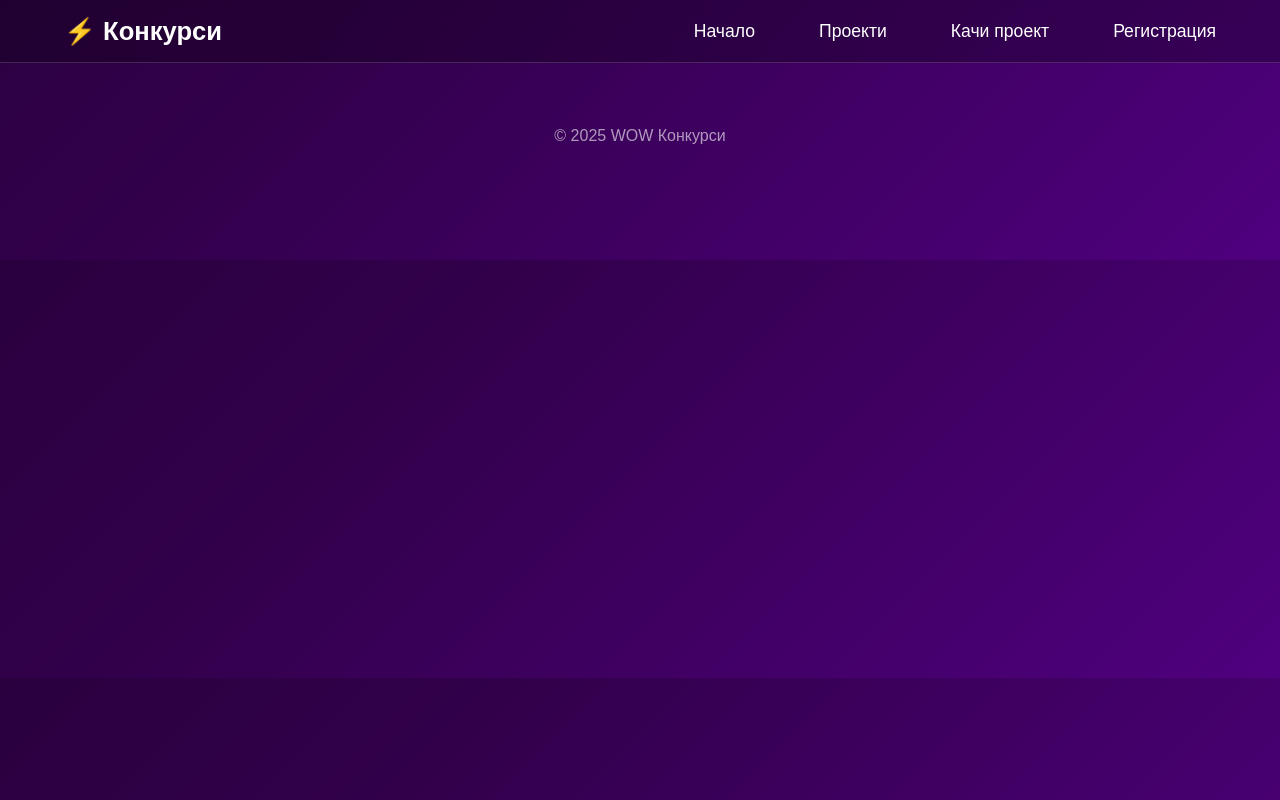
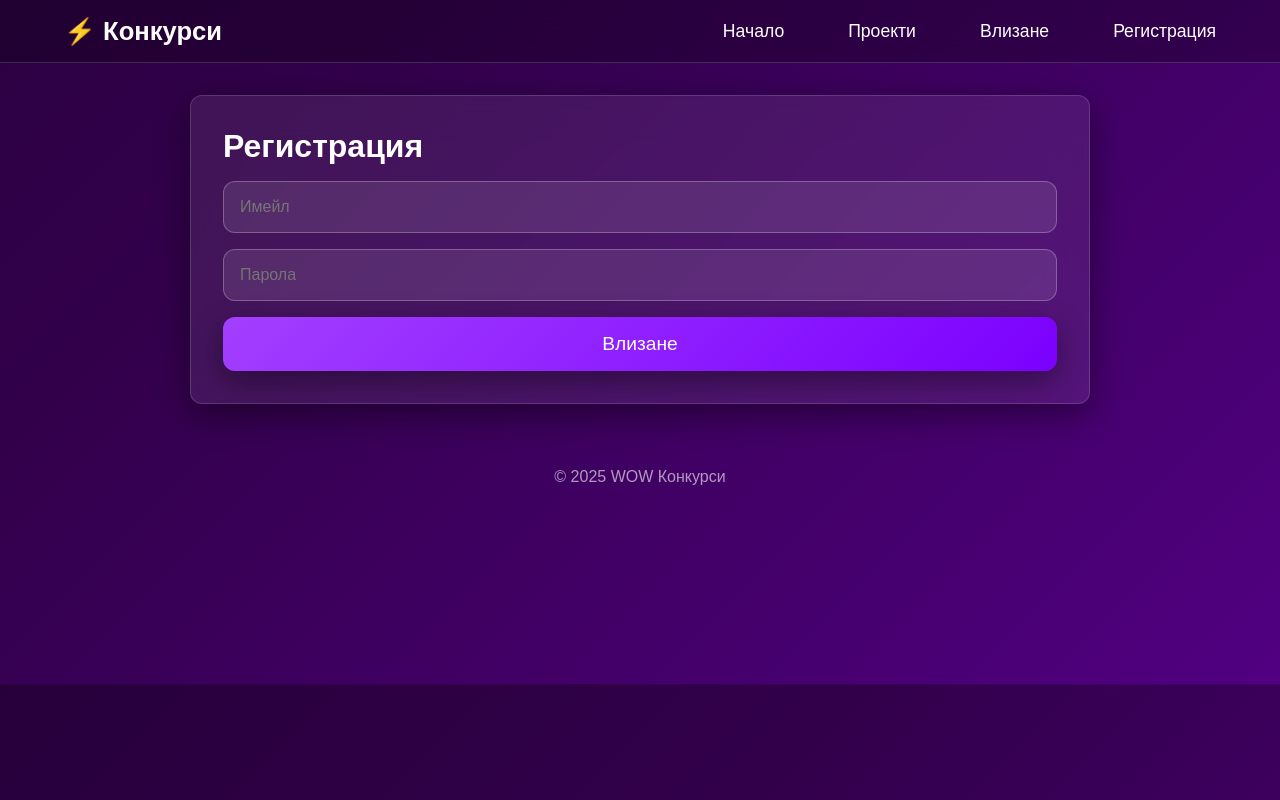
Before and after one commit to Simonaognyanova05/Contest-Site, a React (Create React App) app in the folder site/: page /login in a window 1280 px wide. Built offline with nearby package versions, Linux system fonts and the light colour scheme.

Commit message:
Add login resuest

```diff
--- a/site/src/App.js
+++ b/site/src/App.js
@@ -8,11 +8,11 @@ import Details from './components/Details/Details';
 import Submit from './components/Submit';
 import Register from './components/Register';
 import { AuthProvider } from './contexts/AuthContext';
+import Login from './components/Login';
 
 function App() {
 
   return (
-    <AuthProvider>
     <div className="App">
       <Header />
       <Routes basename="/">
@@ -21,11 +21,11 @@ function App() {
         <Route path='/details' element={<Details />} />
         <Route path='/submit' element={<Submit />} />
         <Route path='/register' element={<Register />} />
+        <Route path='/login' element={<Login />} />
       </Routes>
 
       <Footer />
     </div >
-    </AuthProvider>
   );
 }
 
--- a/site/src/components/Header.js
+++ b/site/src/components/Header.js
@@ -1,9 +1,23 @@
 import { useState } from 'react';
 import { Link } from 'react-router-dom';
+import { useAuth } from '../contexts/AuthContext';
 
 export default function Header() {
     const [menuOpen, setMenuOpen] = useState(false);
+    const {user} = useAuth();
 
+    const loggedUser = (
+        <>
+            <Link to='/submit'>Качи проект</Link>
+            <Link to='/logout'>Изход</Link>
+        </>
+    );
+    const unloggedUser = (
+        <>
+            <Link to='/login'>Влизане</Link>
+            <Link to='/register'>Регистрация</Link>
+        </>
+    );
     return (
         <header>
             <nav>
@@ -16,8 +30,7 @@ export default function Header() {
                 <div className={`nav-links ${menuOpen ? "open" : ""}`}>
                     <Link to='/'>Начало</Link>
                     <Link to='/projects'>Проекти</Link>
-                    <Link to='/submit'>Качи проект</Link>
-                    <Link to='/register'>Регистрация</Link>
+                    {user.email ? loggedUser : unloggedUser}
                 </div>
             </nav>
         </header>
--- /dev/null
+++ b/site/src/components/Login.js
@@ -0,0 +1,32 @@
+import { useNavigate } from 'react-router-dom';
+import { register } from '../services/register';
+import { useAuth } from '../contexts/AuthContext';
+import { login } from '../services/login';
+
+export default function Login() {
+    const navigate = useNavigate();
+    const { onLogin } = useAuth();
+
+    const loginHandler = async (e) => {
+        e.preventDefault();
+
+        const formData = new FormData(e.currentTarget);
+        const { email, password } = Object.fromEntries(formData);
+
+        let result = await login(email, password);
+        alert("Успешнo влизане!");
+        onLogin(result);
+        navigate('/');
+    }
+    return (
+        <div class="container">
+            <h1 style={{ marginBottom: "1rem" }}>Регистрация</h1>
+            <form onSubmit={loginHandler}>
+                <input type="text" name="email" placeholder="Имейл" required />
+                <input type="password" name="password" placeholder="Парола" required />
+
+                <button>Влизане</button>
+            </form>
+        </div>
+    )
+}
--- a/site/src/components/Register.js
+++ b/site/src/components/Register.js
@@ -34,7 +34,7 @@ export default function Register() {
                 <input type="password" name="password" placeholder="Парола" required />
                 <input type="password" name="rePass" placeholder="Повторете паролата" required />
 
-                <button>Качи проекта</button>
+                <button>Регистрация</button>
             </form>
         </div>
     )
--- a/site/src/index.js
+++ b/site/src/index.js
@@ -4,16 +4,16 @@ import './index.css';
 import App from './App';
 import reportWebVitals from './reportWebVitals';
 import { BrowserRouter } from 'react-router-dom';
-import { AuthContext } from './contexts/AuthContext';
+import { AuthContext, AuthProvider } from './contexts/AuthContext';
 
 const root = ReactDOM.createRoot(document.getElementById('root'));
 root.render(
   <React.StrictMode>
-    <AuthContext.Provider>
+    <AuthProvider>
       <BrowserRouter>
         <App />
       </BrowserRouter>
-    </AuthContext.Provider>
+    </AuthProvider>
   </React.StrictMode>
 );
 
--- /dev/null
+++ b/site/src/services/login.js
@@ -0,0 +1,20 @@
+import { signInWithEmailAndPassword } from "firebase/auth";
+import { auth } from "../config/firebase";
+
+export async function login(email, password) {
+    try {
+        const userCredential = await signInWithEmailAndPassword(auth, email, password);
+        return userCredential.user; // Връщаме само потребителя
+    } catch (error) {
+        console.error("Firebase Auth Error Code:", error.code);
+        console.error("Firebase Auth Error Message:", error.message);
+
+        if (error.code === "auth/user-not-found") {
+            throw new Error("Потребителят не съществува!");
+        } else if (error.code === "auth/wrong-password") {
+            throw new Error("Грешна парола!");
+        } else {
+            throw new Error("Възникна грешка при влизане!");
+        }
+    }
+}
```
Lines whose indentation alone changed are shown as unchanged.
